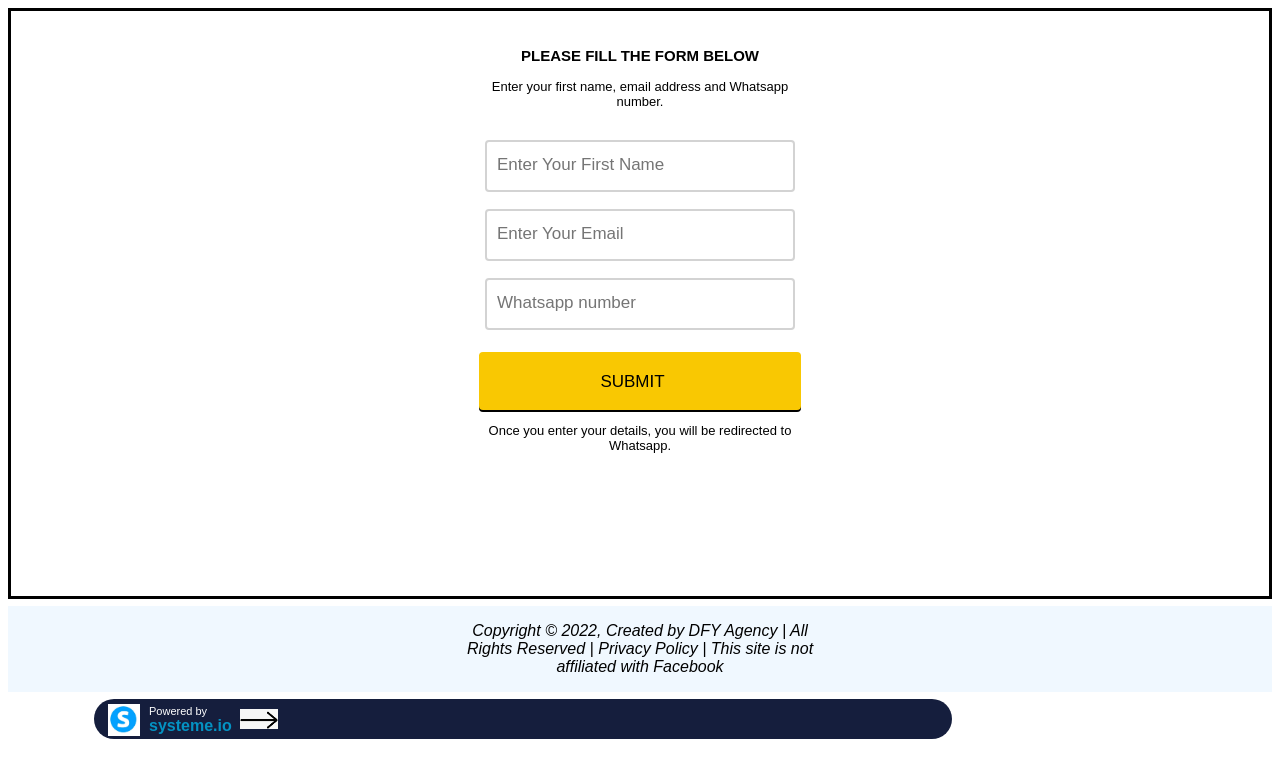
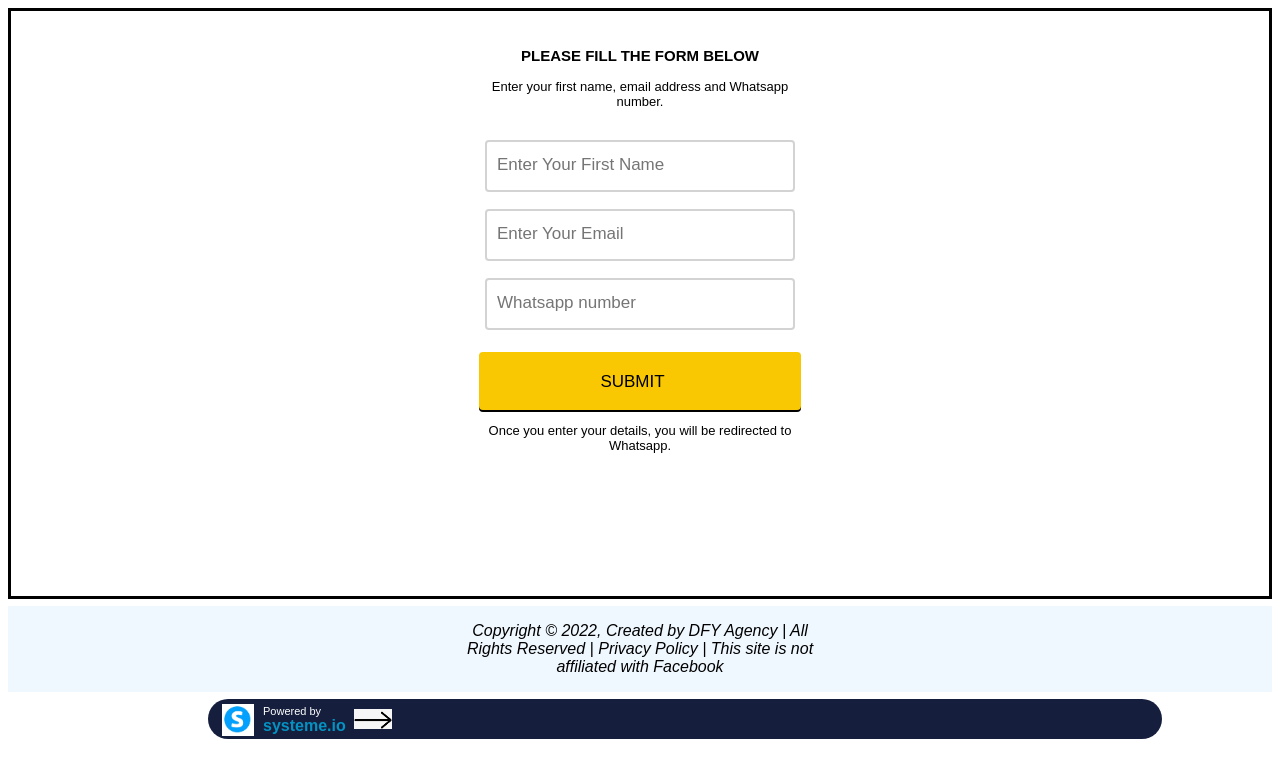
Before and after one commit to Alayonu/Systeme, a plain HTML site: page index.html in a window 1280 px wide. Drawn offline with Linux system fonts and the light colour scheme.

Commit message:
Update chendo.css

```diff
--- a/chendo.css
+++ b/chendo.css
@@ -68,10 +68,10 @@ address{
 	background-color: #151e3d;
 	border-radius: 40px;
 	padding-left: 14px;
-	margin-right: 320px;
+	margin-right: 110px;
 	padding-top: 0px;
 	padding-bottom: 1.5px;
-	margin-left: 86px;
+	margin-left: 200px;
 }
 .span{
 	display: flex;
```
